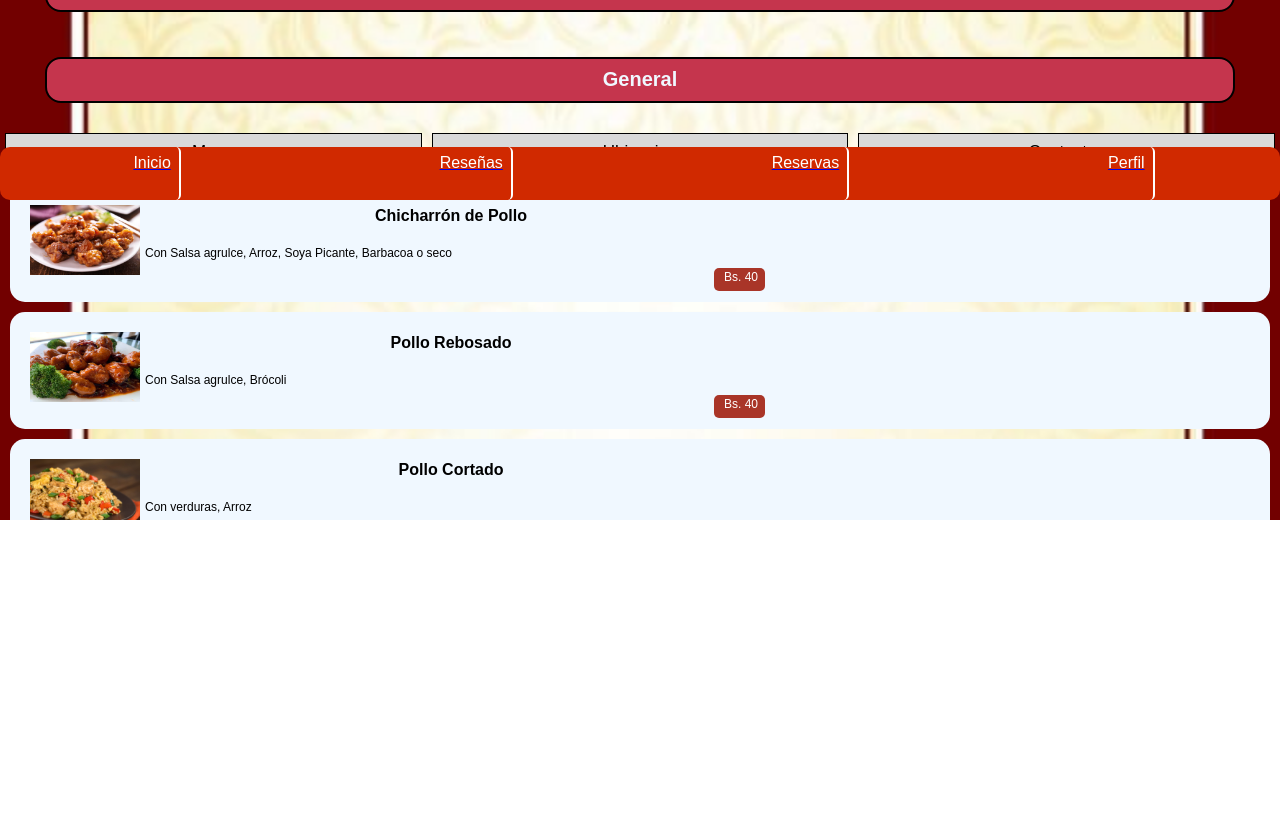
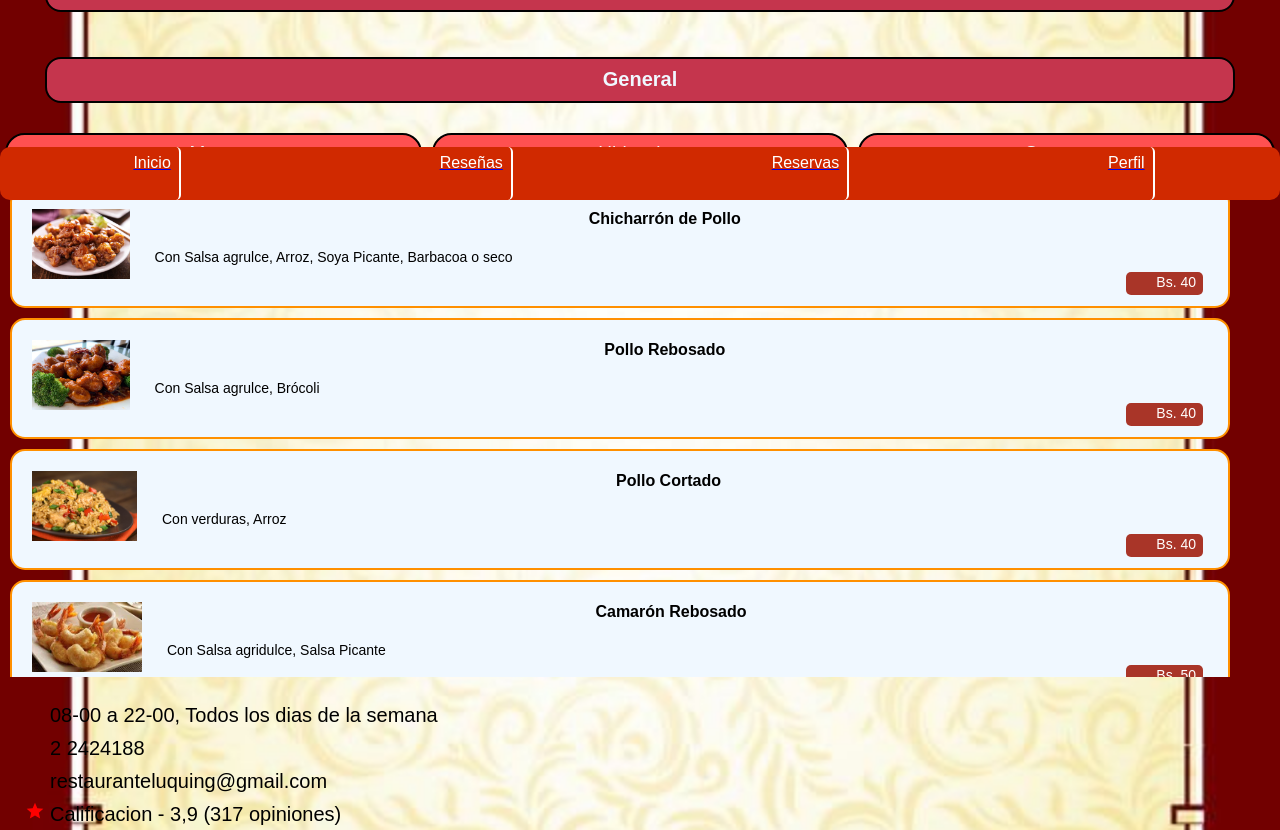
Before and after one commit to LuanHuanca/Final_Proyect, a React (Vite) app: page / in a window 1280 px wide. Shown: the part 600-1430 px from the top of the page. Before the commit the page ends 1120 px from the top, so only its background shows below. Built offline with nearby package versions, Linux system fonts and the light colour scheme; some icons are missing.

Commit message:
design adjustments

```diff
--- a/src/Componentes/DishCard.css
+++ b/src/Componentes/DishCard.css
@@ -1,10 +1,11 @@
 .dishcard-container{
+    width: 95%;
     background-color: aliceblue;
-    height: auto;
     border-radius: 15px;
     display: flex;
     margin: 10px;
     padding-bottom: 7px;
+    border: 2px solid rgb(255, 144, 0);
 }
 
 .dishcard-container img{
@@ -16,7 +17,7 @@
 .description{
     margin-top: 12px;
     display: grid;
-    width: 50%;
+    width: 100%;
 }
 
 .description p{
@@ -31,21 +32,17 @@
 }
 
 .description span{
-    font-size: 12px;
-    padding-left: 10px;
+    padding-left: 30px;
     padding-bottom: 20px;
-
 }
 
 .price{
     position: absolute;
     right: 0px;
-    bottom: 4px;
+    bottom: 4%;
     background-color: #A93528;
     color: #FFFFFF;
     padding: 3px 7px;
     border-radius: 5px;
-    font-size: 12px;
-    text-align: center;
     height: 0px;
 }
--- a/src/Componentes/Qualification.css
+++ b/src/Componentes/Qualification.css
@@ -16,7 +16,6 @@
 }
 
 .rank input{
-
     width: 20px;
     text-align: center;
     height: 10px;
@@ -32,7 +31,9 @@
 }
 
 .comment{
-    width: 230px;
+    width: 80%;
     margin-bottom: 2px;
     height: 20px;
+    border-radius: 8px;
+    border: 0px;
 }
--- a/src/Componentes/Qualification.jsx
+++ b/src/Componentes/Qualification.jsx
@@ -9,8 +9,6 @@ const Qualification = () => {
         <Icon icon={"material-symbols:star"}/>
         <span>(<input type="number" placeholder='0.0'/>)</span>
       </div>
-
-
       <input className='comment' type="" placeholder='enviar un comentario'/>
       <div className="button"><Icon icon={"quill:send"}/></div>
     </div>
--- a/src/Componentes/State.css
+++ b/src/Componentes/State.css
@@ -1,14 +1,12 @@
 .state-container{
-    background-color: #D9D9D9;
-    color: #000000;
+    background-color: #ff5050;
     margin: 5px;
-    border-color: #000000;
     width: 95%;
     height: 35px;
-    font-size: 17px;
-    text-align: center;
-    border: 1px solid #000;
+    font-size: 19px;
+    border: 2px solid #000;
+    border-radius: 20px;
     display: grid;
     place-items: center;
-
+    color: aliceblue;
 }
--- a/src/Screens/Home.css
+++ b/src/Screens/Home.css
@@ -10,6 +10,8 @@
 
 
 .ubicacion span{
+    font-size: 20px;
+    font-weight: 700;
     color: #000000;
     display: grid;
     justify-content: center;
@@ -17,7 +19,7 @@
 }
 
 .menu{
-    height: 345px;
+    height: 500px;
     overflow-y: scroll;
 }
 
@@ -28,18 +30,19 @@
 }
 
 .contactos{
-    display: grid;
-    font-size: 14px;
+    font-size: 20px;
     color: red;
-    padding-bottom: 10px;
-    display: none;
+    padding-left: 20px;
+    padding-top: 20px;
 }
 
 .ubicacion img{
-    height: 55%;
+    width: 100%;
+    height: 80%;
     display: grid;
     align-items: center;
     justify-content: center;
+    border: 2px solid #000000;
 
 }
 
```
